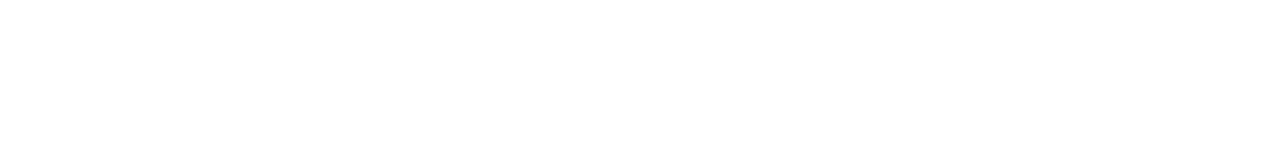
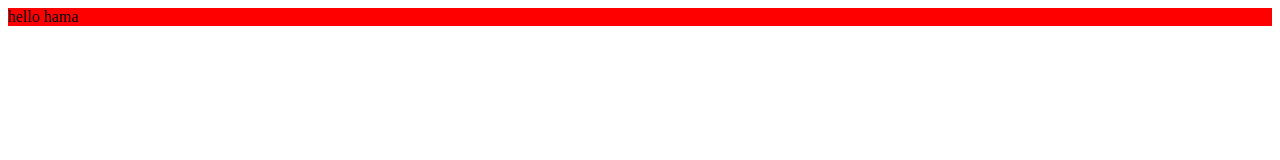
Before and after one commit to encrypt0r/hello-github, a plain HTML site: page index.html in a window 1280 px wide. Drawn offline with Linux system fonts and the light colour scheme.

Commit message:
add stylesheet

```diff
--- a/index.html
+++ b/index.html
@@ -1,8 +1,9 @@
 <html>
 	<head>
+<link rel="stylesheet" type="text/css" href="style.css">
 		<title>Hello World</title>
 	</head>
 	<body>
-
+  <p class="bg-colo">hello hama</p>
 	</body>
 </html>
--- /dev/null
+++ b/style.css
@@ -0,0 +1,2 @@
+.bg-colo{
+background-color:red}
```
